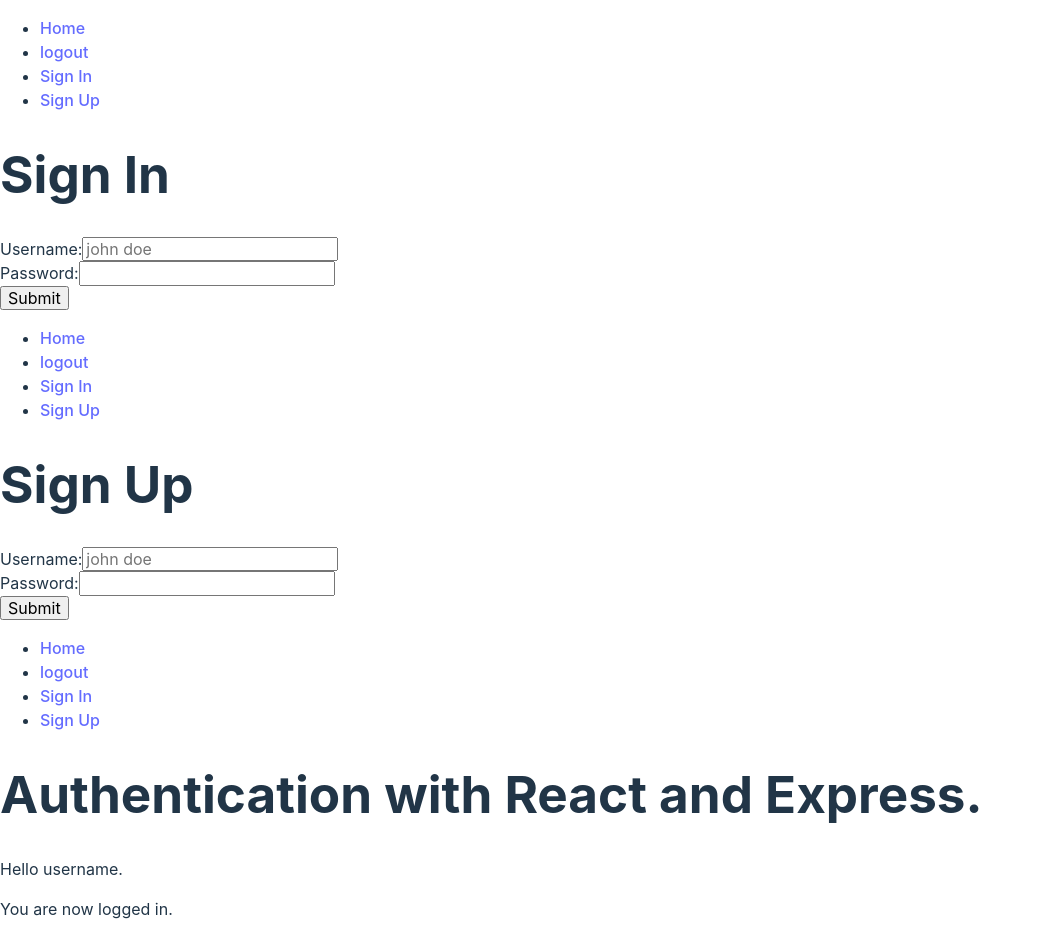
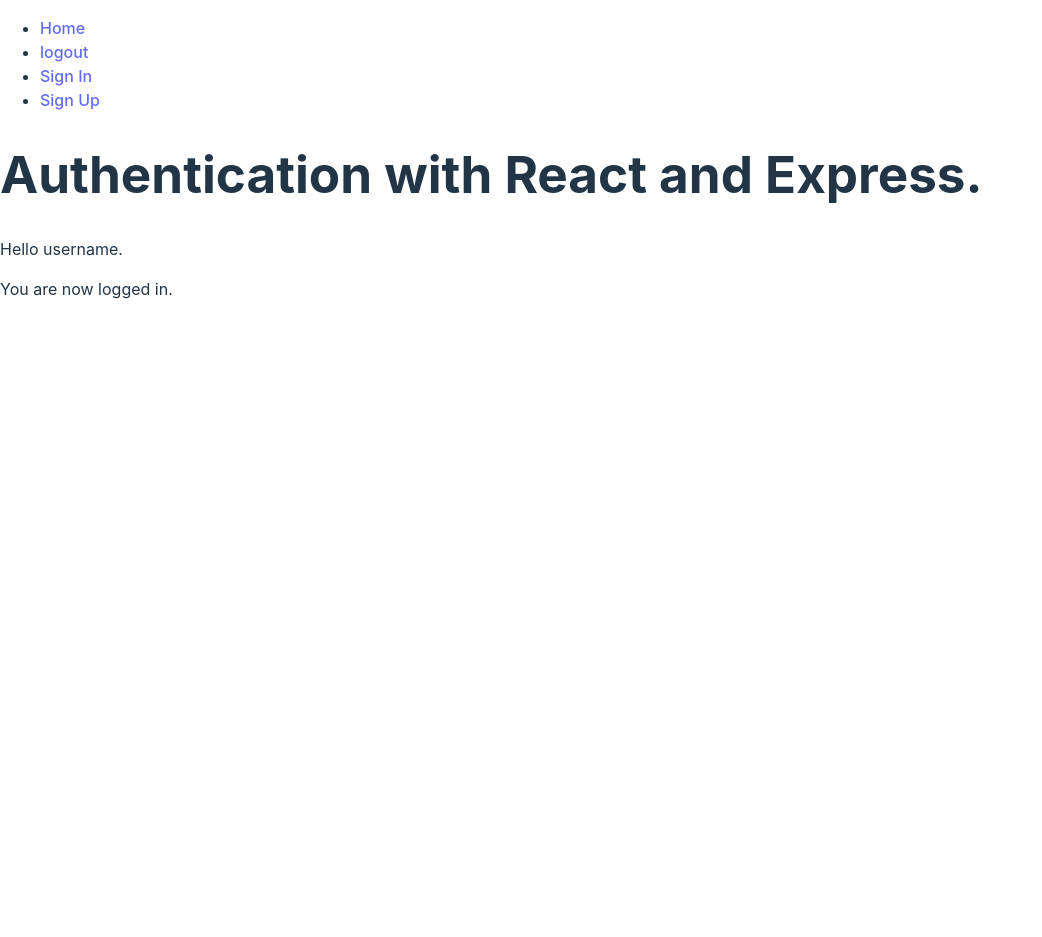
Before and after one commit to shravzzv/Authentication-with-React-and-Express, a React (Vite) app in the folder client/: page / in a window 1280 px wide. Shown: the whole page, without its empty margins (0-1042 px from the left). After the commit the page ends 800 px from the top, so only its background shows below. Built offline with nearby package versions, Linux system fonts and the light colour scheme.

Commit message:
feat: Add complete static version of the client UI

```diff
--- a/client/src/App.jsx
+++ /dev/null
@@ -1,15 +0,0 @@
-import Home from './pages/Home'
-import SignIn from './pages/SignIn'
-import SignUp from './pages/SignUp'
-
-function App() {
-  return (
-    <>
-      <SignIn />
-      <SignUp />
-      <Home />
-    </>
-  )
-}
-
-export default App
--- /dev/null
+++ b/client/src/Layout.jsx
@@ -0,0 +1,11 @@
+import Navbar from './components/Navbar'
+import { Outlet } from 'react-router-dom'
+
+export default function Layout() {
+  return (
+    <>
+      <Navbar />
+      <Outlet />
+    </>
+  )
+}
--- /dev/null
+++ b/client/src/Router.jsx
@@ -0,0 +1,32 @@
+import { createBrowserRouter, RouterProvider } from 'react-router-dom'
+import Layout from './Layout'
+import Home from './pages/Home'
+import SignIn from './pages/SignIn'
+import SignUp from './pages/SignUp'
+import Error from './pages/Error'
+
+export default function Router() {
+  const router = createBrowserRouter([
+    {
+      path: '/',
+      element: <Layout />,
+      errorElement: <Error />,
+      children: [
+        {
+          path: '/',
+          element: <Home />,
+        },
+        {
+          path: '/signin',
+          element: <SignIn />,
+        },
+        {
+          path: '/signup',
+          element: <SignUp />,
+        },
+      ],
+    },
+  ])
+
+  return <RouterProvider router={router} />
+}
--- a/client/src/components/Navbar.jsx
+++ b/client/src/components/Navbar.jsx
@@ -1,18 +1,20 @@
+import { Link } from 'react-router-dom'
+
 export default function Navbar() {
   return (
     <nav>
       <ul>
         <li>
-          <a href='/'>Home</a>
+          <Link to='/'>Home</Link>
         </li>
         <li>
-          <a href='#'>logout</a>
+          <Link to='#'>logout</Link>
         </li>
         <li>
-          <a href='/signin'>Sign In</a>
+          <Link to='/signin'>Sign In</Link>
         </li>
         <li>
-          <a href='/signup'>Sign Up</a>
+          <Link to='/signup'>Sign Up</Link>
         </li>
       </ul>
     </nav>
--- a/client/src/main.jsx
+++ b/client/src/main.jsx
@@ -1,11 +1,11 @@
 import React from 'react'
 import ReactDOM from 'react-dom/client'
 import 'normalize.css'
-import App from './App.jsx'
 import './index.css'
+import Router from './Router.jsx'
 
 ReactDOM.createRoot(document.getElementById('root')).render(
   <React.StrictMode>
-    <App />
+    <Router />
   </React.StrictMode>
 )
--- /dev/null
+++ b/client/src/pages/Error.jsx
@@ -0,0 +1,13 @@
+import { Link } from 'react-router-dom'
+import Navbar from '../components/Navbar'
+
+export default function Error() {
+  return (
+    <>
+      <Navbar />
+      <h1>404</h1>
+      <p>OOPS. There is nothing to see here.</p>
+      <Link to='/'>Go back to home.</Link>
+    </>
+  )
+}
--- a/client/src/pages/Home.jsx
+++ b/client/src/pages/Home.jsx
@@ -1,9 +1,6 @@
-import Navbar from '../components/Navbar'
-
 export default function Home() {
   return (
     <>
-      <Navbar />
       <h1>Authentication with React and Express.</h1>
       <p>Hello username.</p>
       <p>You are now logged in.</p>
--- a/client/src/pages/SignIn.jsx
+++ b/client/src/pages/SignIn.jsx
@@ -1,9 +1,6 @@
-import Navbar from '../components/Navbar'
-
 export default function SignIn() {
   return (
     <>
-      <Navbar />
       <h1>Sign In</h1>
       <form>
         <div className='formControl'>
--- a/client/src/pages/SignUp.jsx
+++ b/client/src/pages/SignUp.jsx
@@ -1,9 +1,6 @@
-import Navbar from '../components/Navbar'
-
 export default function SignUp() {
   return (
     <>
-      <Navbar />
       <h1>Sign Up</h1>
       <form>
         <div className='formControl'>
```
